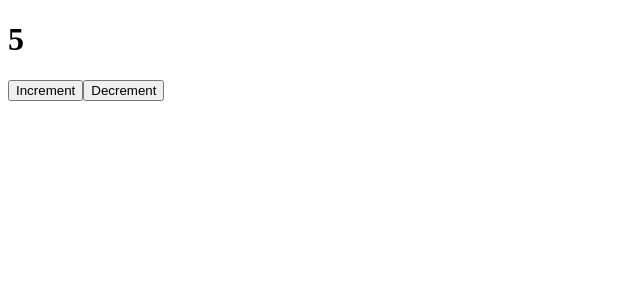
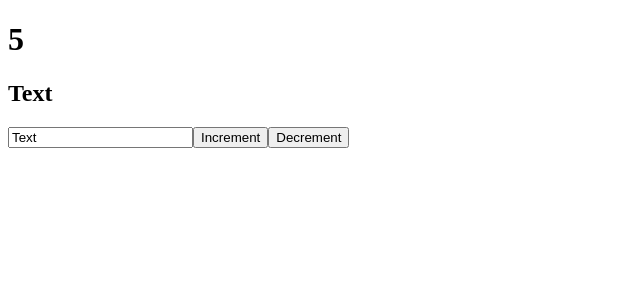
Before and after one commit to Dmitry27Zh/react-fund-course, a React (Create React App) app: page / in a window 1280 px wide. Shown: the top 300 px of the page, without its empty margins (0-640 px from the left). Built offline with nearby package versions, Linux system fonts and the light colour scheme.

Commit message:
Control input with state

```diff
--- a/src/App.js
+++ b/src/App.js
@@ -2,6 +2,7 @@ import { useState } from 'react'
 
 function App() {
   const [likes, setLikes] = useState(5)
+  const [value, setValue] = useState('Text')
   function increment() {
     setLikes(likes + 1)
   }
@@ -12,6 +13,8 @@ function App() {
   return (
     <div className="App">
       <h1>{likes}</h1>
+      <h2>{value}</h2>
+      <input value={value} onChange={(event) => setValue(event.target.value)} />
       <button onClick={increment}>Increment</button>
       <button onClick={decrement}>Decrement</button>
     </div>
```
